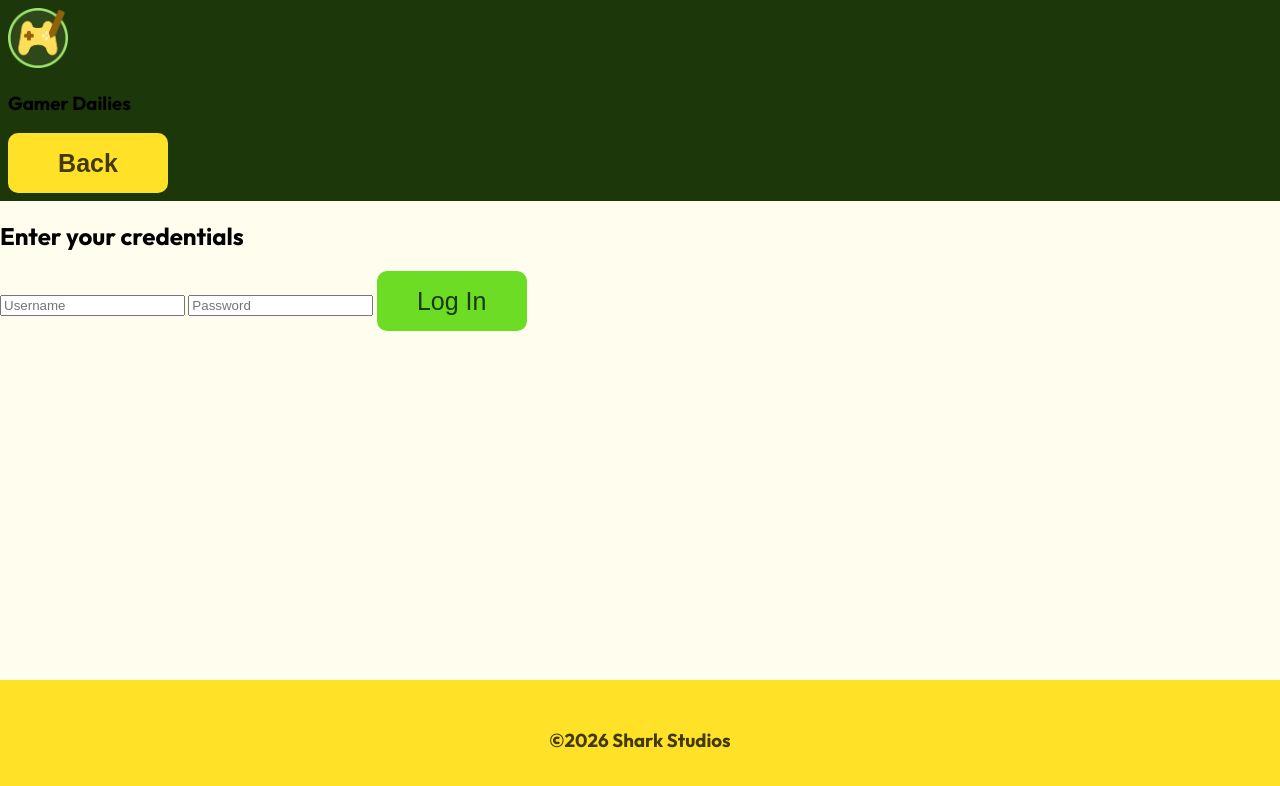
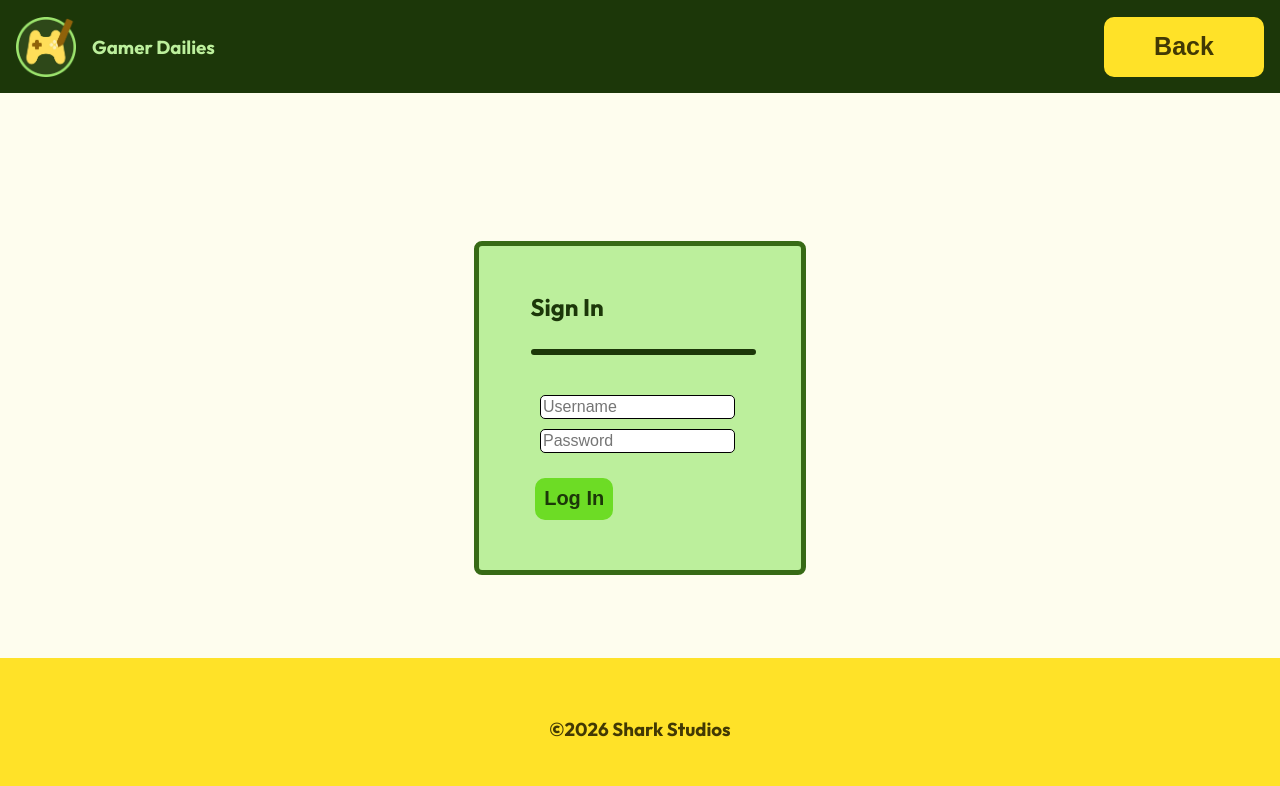
Before and after one commit to emgrew24/gamerdailies.github.io, a website: page public/login.html in a window 1280 px wide. Drawn offline with Linux system fonts and the light colour scheme.

Commit message:
Updated login styles

```diff
--- a/public/assets/css/adminStyles.css
+++ b/public/assets/css/adminStyles.css
@@ -55,8 +55,6 @@ body{
 
     grid-template-columns: 0.8fr 1.2fr;
     grid-template-rows: auto auto auto;
-    /* 0.5fr 0.5fr 1.5fr 1.5fr 1.5fr 0.5fr */
-    /* auto auto auto auto 1fr auto */
 
     grid-template-areas:
     "header header"
--- a/public/assets/css/loginStyles.css
+++ b/public/assets/css/loginStyles.css
@@ -54,7 +54,7 @@ body{
     height: 100vh;
 
     grid-template-columns: 1fr;
-    grid-template-rows: 0.5fr 2fr 0.5fr;
+    grid-template-rows: auto auto auto;
 
     grid-template-areas:
     "header"
@@ -76,6 +76,9 @@ nav{
 
 main{
     grid-area: main;
+    display: flex;
+    justify-content: center;
+    align-items: center;
 }
 
 footer{
@@ -94,14 +97,95 @@ footer{
 
 
 
+/* Grid area for nav bar */
+#navContainer{
+    display: grid;
+    gap: 5rem;
+
+    grid-template-columns: 0.8fr, 1.2fr;
+    grid-template-rows: 0.8fr;
+
+    grid-template-areas:
+    "brandName navButton"
+    ;
+
+}
+
+/* Flex styles for nav bar */
+#navBrandName{
+    grid-area: brandName;
+    gap: 1rem;
+
+    border-radius: var(--main-radius);
+    padding: var(--main-padding);
+    color: var(--light-green);
+
+    display: flex;
+    justify-content: flex-start;
+    align-items: center;
+}
 
 #brandImage{
     width: 60px;
     height: 60px;
 }
 
+#navButton{
+    grid-area: navButton;
+    gap: 3rem;
+
+    border-radius: var(--main-radius);
+    padding: var(--main-padding);
+
+    display: flex;
+    flex-direction: row;
+    justify-content: flex-end;
+    align-items: center;
+}
 
 
+
+#loginContainer{
+    margin: 4% 6%;
+    padding: 2% 4%;
+    background-color: var(--light-green);
+    color: var(--dark-green-text);
+
+    display: flex;
+    flex-direction: column;
+    justify-content: center;
+
+    border: 5px solid var(--dark-green);
+    border-radius: 8px;
+
+}
+
+#loginSection{
+    margin-top: 8%;
+    padding: 4% 2%;
+}
+
+
+hr{
+    float: left;
+    border: 3px solid var(--dark-green-text);
+    border-radius: 3px;
+    width: 100%;
+}
+
+
+
+input{
+    width: 90%;
+    padding: 1% 1%;
+    margin: 5px;
+
+    border: 1px solid;
+    border-radius: 5px;
+
+    font-size: medium;
+
+}
 
 
 
@@ -175,22 +259,12 @@ button{
     border-color: var(--orange);
 }
 
-.btnAdditionalFeatures{
-    display: flex;
-    align-items: center;
-    height: 40px;
-    width: auto;
-
-    font-size: 15px;
-}
-
-.installBtn{
+#loginBtn{
     height: auto;
     width: auto;
 
-    padding: 3% 4%;
+    padding: 3% 3%;
 
-    border-color: var(--dark-orange-text);
     font-size: 20px;
 }
 
--- a/public/login.html
+++ b/public/login.html
@@ -30,13 +30,16 @@
         </header>
 
         <main>
-            <h1>Enter your credentials</h1>
-            <div id="loginSection">
-                <input type="text" id="username" placeholder="Username">
-                <input type="password" id="password" placeholder="Password">
+            <div id="loginContainer">
+                <h1>Sign In</h1>
+                <hr>
+                <div id="loginSection">
+                    <input type="text" id="username" placeholder="Username"><br>
+                    <input type="password" id="password" placeholder="Password"><br><br>
 
-                <button id="loginBtn" class="btnPlainGreen">Log In</button>
-                <p id="errorMsg"></p>
+                    <button type="button" id="loginBtn" class="btnPlainGreen"><strong>Log In</strong></button><br>
+                    <p id="errorMsg"></p>
+                </div>
             </div>
         </main>
 
```
